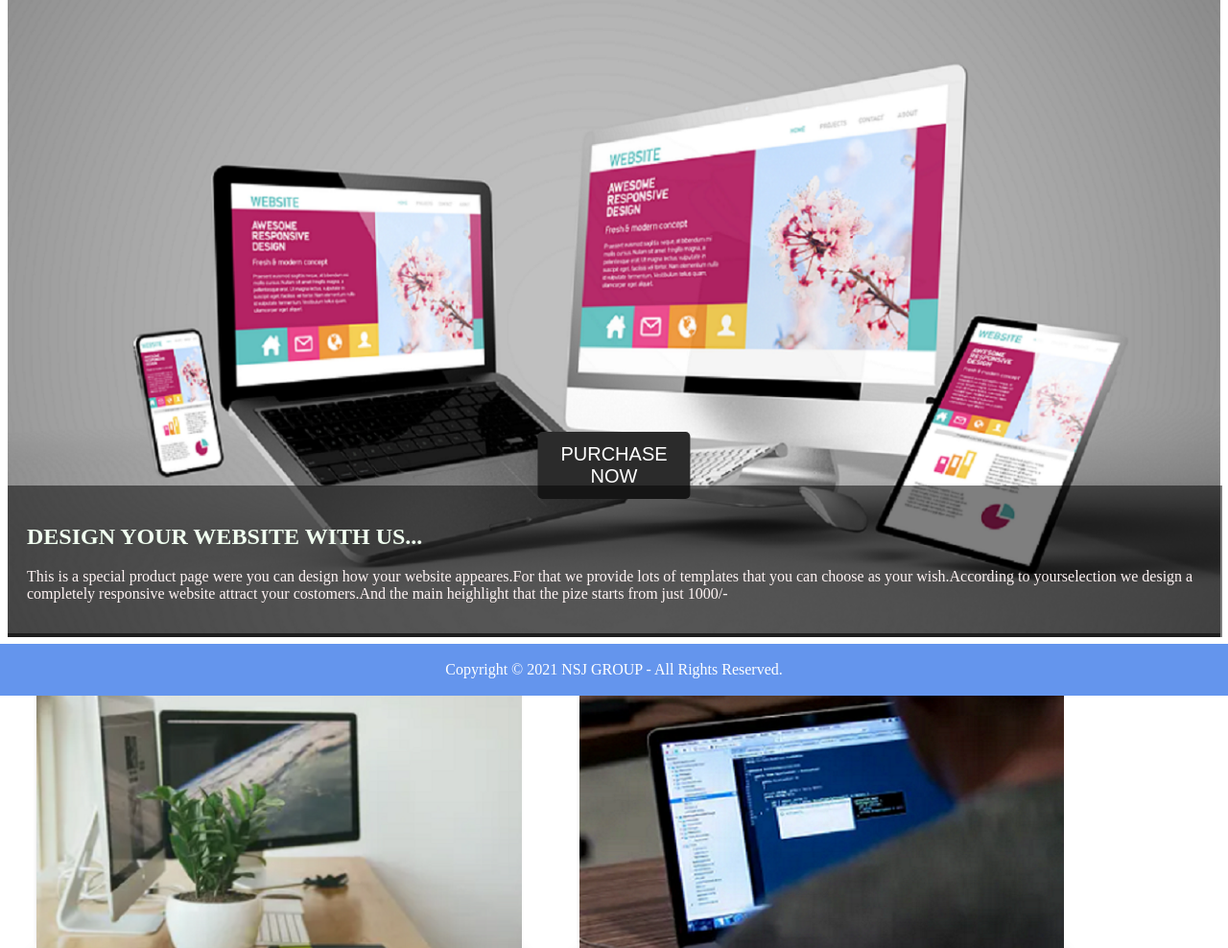
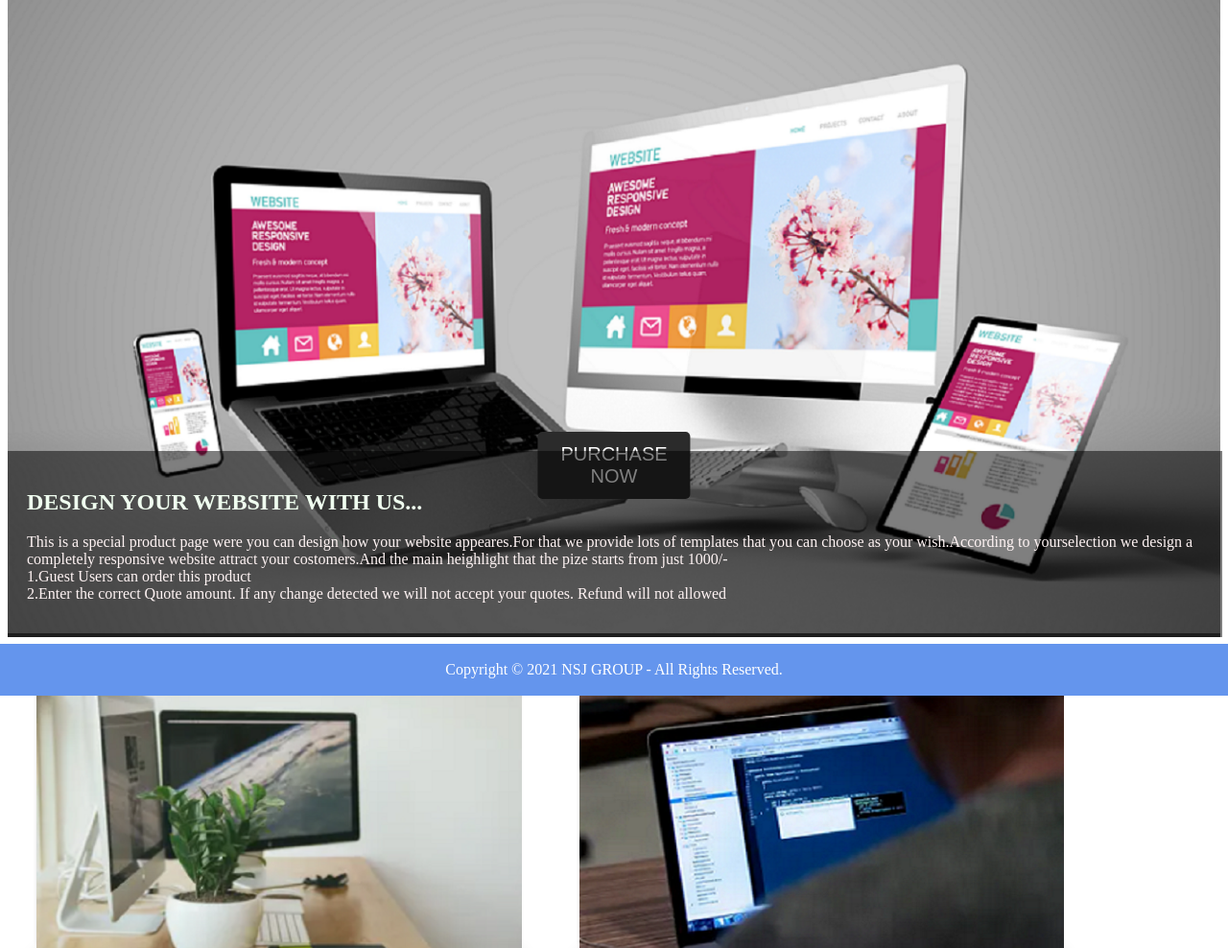
Before and after one commit to noelsj007/ecommerceweb, a Django app: page /shop/ in a window 1280 px wide. Shown: the part 75-1063 px from the top of the page at 96% size. Run offline with Django 3.2, Linux system fonts and the light colour scheme; data comes from the database, SQL or seed files in the repository.

Commit message:
Update index.html

```diff
--- a/templates/index.html
+++ b/templates/index.html
@@ -395,7 +395,8 @@ h1,h2,h3,h4,h5,h6{
         <a href="{% url 'sproduct' %}"><button class="btn">PURCHASE NOW</button>
         <div class="content">
           <h2 style="color: honeydew;">DESIGN YOUR WEBSITE WITH US...</h2>
-          <p>This is a special product page were you can design how your website appeares.For that we provide lots of templates that you can choose as your wish.According to yourselection we design a completely responsive website attract your costomers.And the main heighlight that the pize starts from just 1000/-</p>
+          <p>This is a special product page were you can design how your website appeares.For that we provide lots of templates that you can choose as your wish.According to yourselection we design a completely responsive website attract your costomers.And the main heighlight that the pize starts from just 1000/-<br>
+		1.Guest Users can order this product<br>2.Enter the correct Quote amount. If any change detected we will not accept your quotes. Refund will not allowed</p>
         </div>
       </div>
 
```
